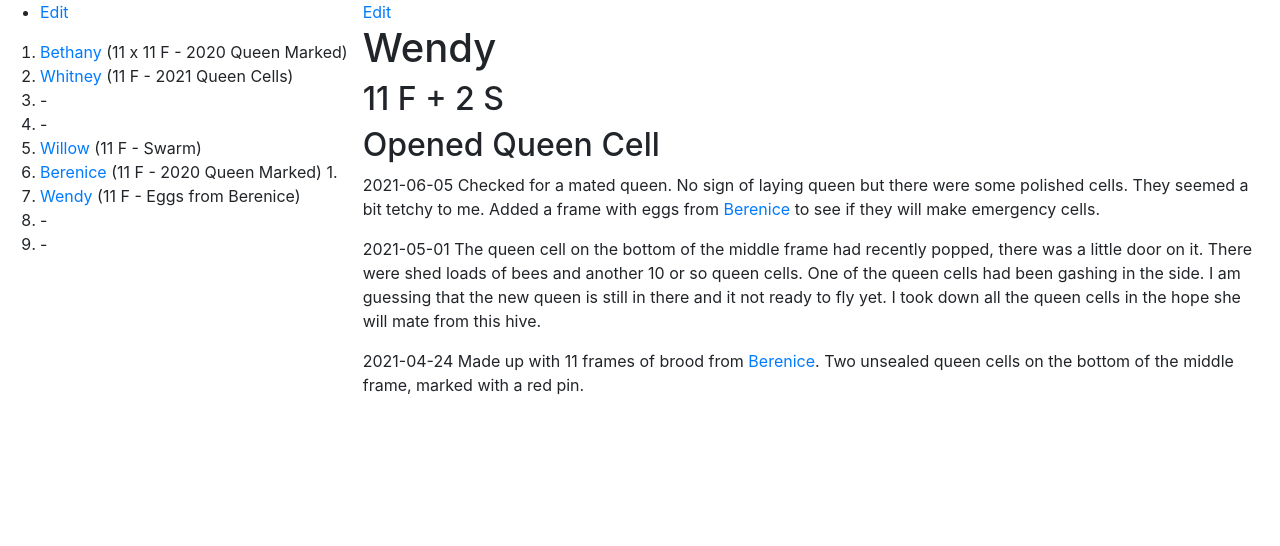
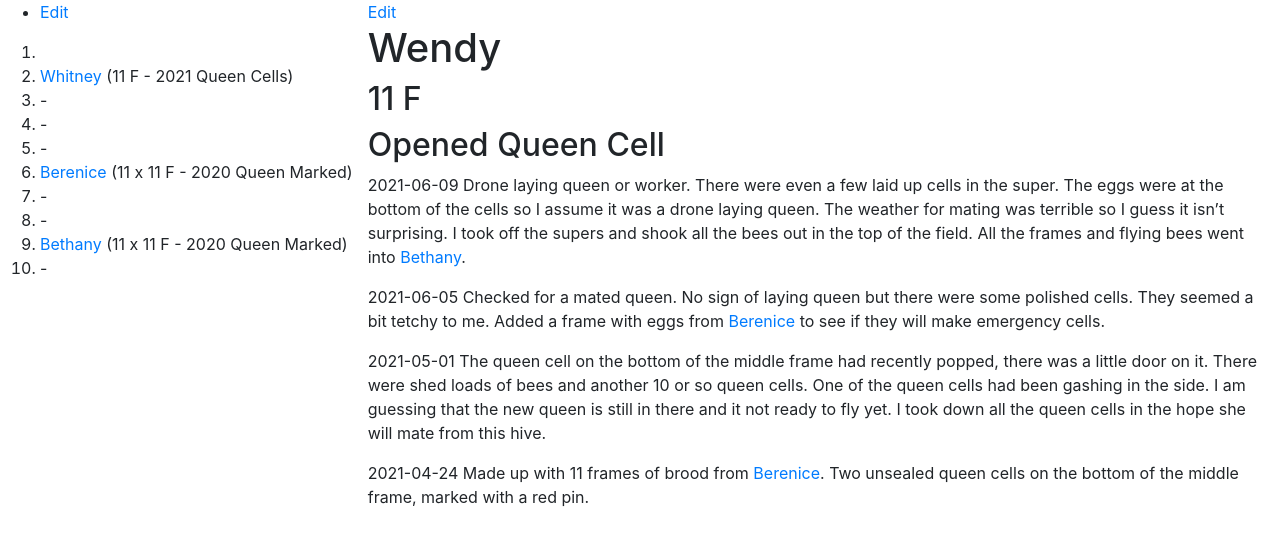
Before and after one commit to joejcollins/rhapsody-angel, a Jekyll site: the page built from queens/2021-wendy.md, in a window 1280 px wide. Shown: the top 546 px of the page. Built offline with Jekyll 4.4.1, drawn with Linux system fonts in a browser that asks for light colours; our own code applies the rules of GitHub Pages for plain Markdown files.

Commit message:
Notes on shake out.

```diff
--- a/_includes/apiary.md
+++ b/_includes/apiary.md
@@ -1,12 +1,12 @@
 * [Edit](https://github.com/joejcollins/rhapsody-angel/edit/master/_includes/apiary.md)
 
-1. [Bethany]({{ site.baseurl }}/queens/2020-bethany.html) (11 x 11 F - 2020 Queen Marked)
+1.
 1. [Whitney]({{ site.baseurl }}/queens/2021-whitney.html) (11 F - 2021 Queen Cells)
 1. -
 1. -
-1. [Willow]({{ site.baseurl }}/queens/2021-willow.html) (11 F - Swarm)
-1. [Berenice]({{ site.baseurl }}/queens/2020-berenice.html) (11 F - 2020 Queen Marked)
-1.
-1. [Wendy]({{ site.baseurl }}/queens/2021-wendy.html) (11 F - Eggs from Berenice)
+1. -
+1. [Berenice]({{ site.baseurl }}/queens/2020-berenice.html) (11 x 11 F - 2020 Queen Marked)
 1. -
 1. -
+1. [Bethany]({{ site.baseurl }}/queens/2020-bethany.html) (11 x 11 F - 2020 Queen Marked)
+1. -
--- a/queens/2021-wendy.md
+++ b/queens/2021-wendy.md
@@ -1,6 +1,8 @@
 # Wendy
-## 11 F + 2 S
+## 11 F
 ## Opened Queen Cell
+
+2021-06-09 Drone laying queen or worker.  There were even a few laid up cells in the super.  The eggs were at the bottom of the cells so I assume it was a drone laying queen.  The weather for mating was terrible so I guess it isn't surprising.  I took off the supers and shook all the bees out in the top of the field.   All the frames and flying bees went into [Bethany]({{ site.baseurl }}/queens/2020-bethany.html).
 
 2021-06-05 Checked for a mated queen.  No sign of laying queen but there were some polished cells.  They seemed a bit tetchy to me.  Added a frame with eggs from [Berenice]({{ site.baseurl }}/queens/2020-berenice.html) to see if they will make emergency cells.
 
```
Also changed, not shown: queens/2020-berenice.md (+3 -1 lines), queens/2020-bethany.md (+3 -1 lines), queens/2021-willow.md (+2 -0 lines), 3 other files.
